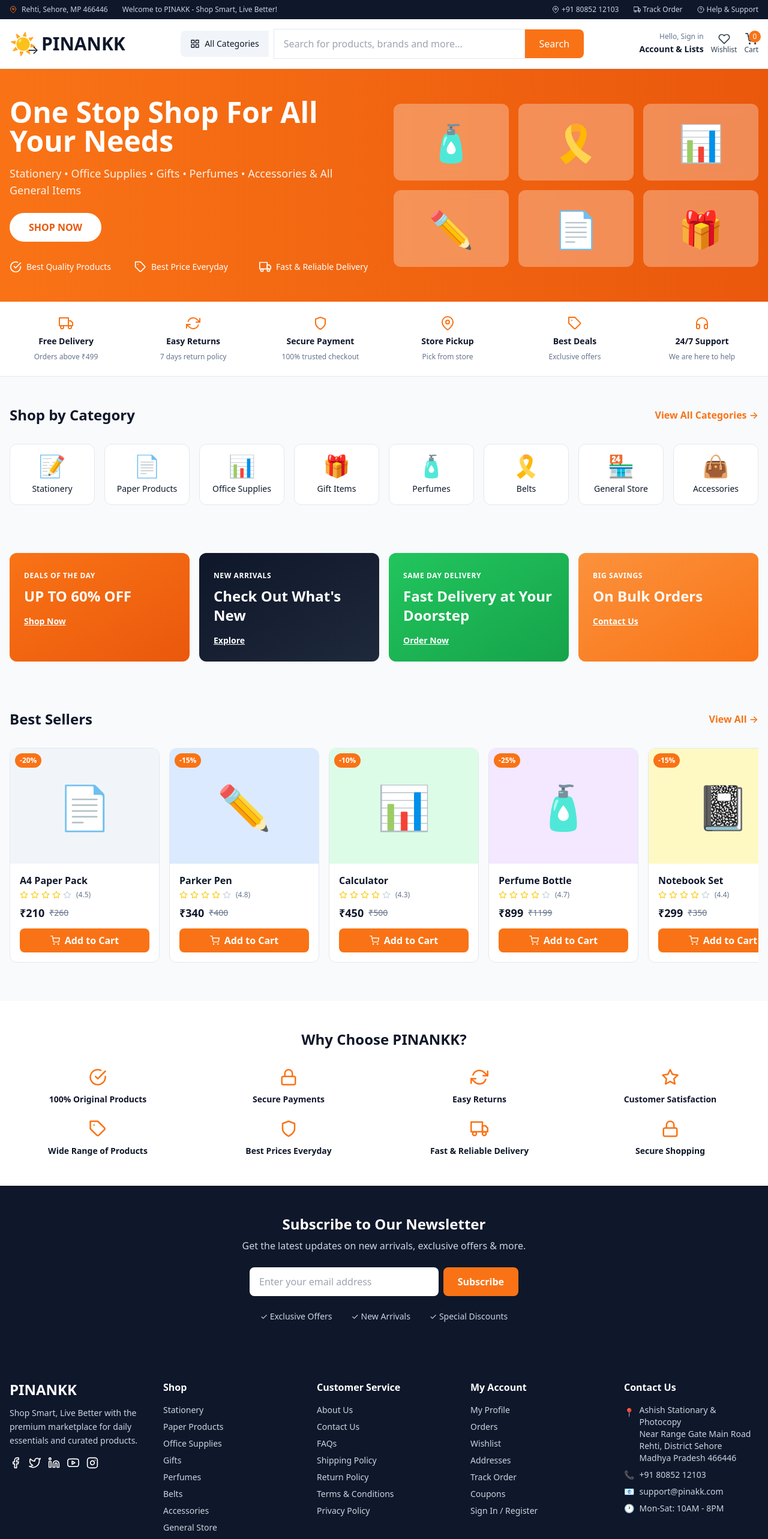
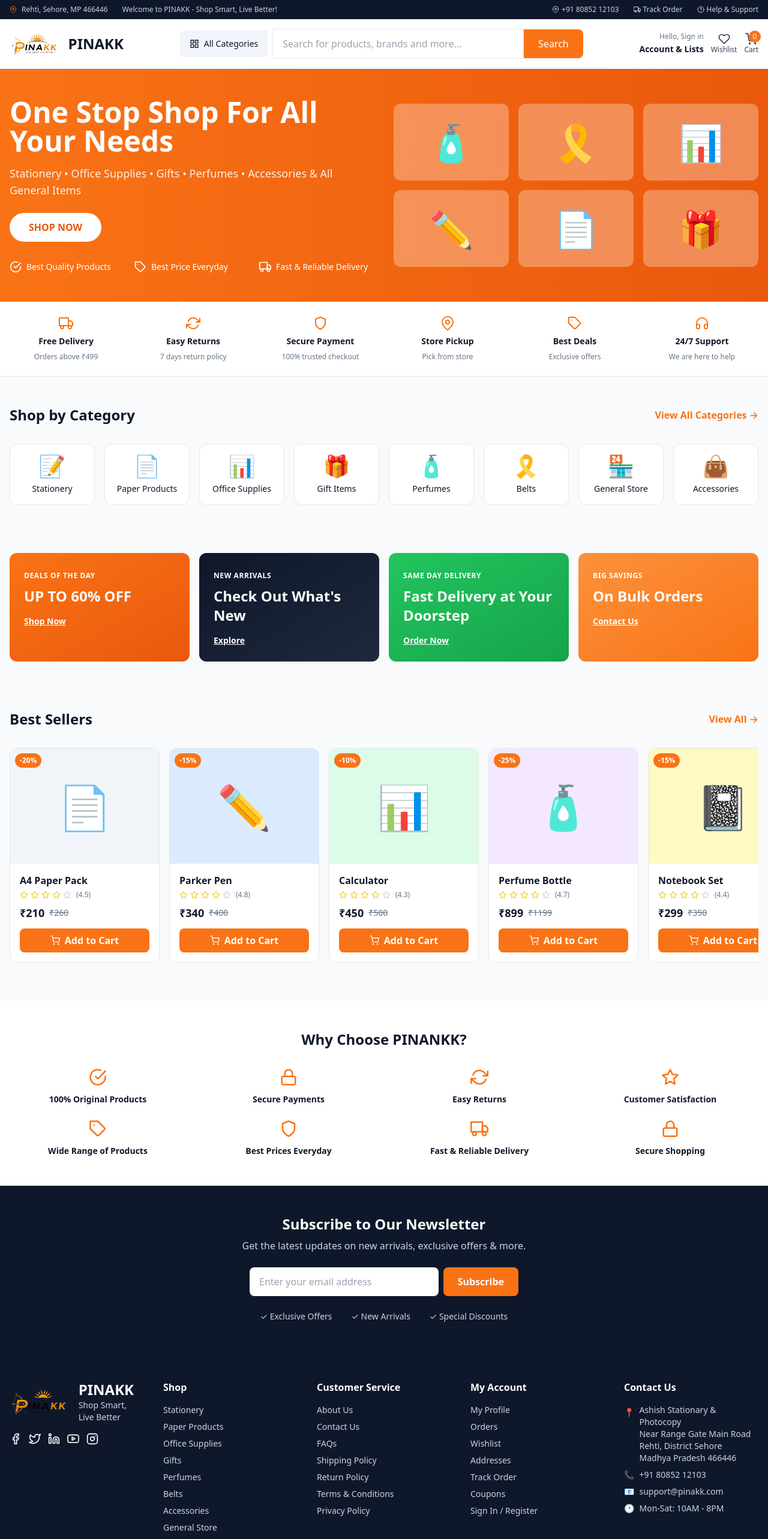
Before and after one commit to ashishstationery8085-cyber/PINAKK, a Next.js app in the folder client/: page / in a window 1280 px wide. Shown: the top 2566 px of the page at 60% size. Built offline with nearby package versions, Linux system fonts and the light colour scheme; no server answers.

Commit message:
Header and footer: use uploaded logo image (logo.png)

```diff
--- a/client/src/components/Footer.tsx
+++ b/client/src/components/Footer.tsx
@@ -7,11 +7,14 @@
       <div className="mx-auto max-w-7xl px-4 py-12">
         <div className="grid gap-8 sm:grid-cols-2 lg:grid-cols-5">
           {/* Logo & Description */}
-          <div className="lg:col-span-1">
-            <h3 className="text-2xl font-bold text-white">PINANKK</h3>
-            <p className="mt-3 text-sm leading-relaxed">
-              Shop Smart, Live Better with the premium marketplace for daily essentials and curated products.
-            </p>
+          <div className="lg:col-span-1 flex flex-col">
+            <div className="flex items-center gap-3">
+              <img src="/logo.png" alt="PINAKK" className="h-12 w-auto object-contain" />
+              <div>
+                <h3 className="text-2xl font-bold text-white">PINAKK</h3>
+                <p className="text-sm text-slate-300">Shop Smart, Live Better</p>
+              </div>
+            </div>
             <div className="mt-4 flex gap-3">
               <a href="#" className="text-white hover:text-secondary transition"><FiFacebook className="text-xl" /></a>
               <a href="#" className="text-white hover:text-secondary transition"><FiTwitter className="text-xl" /></a>
--- a/client/src/components/TopNav.tsx
+++ b/client/src/components/TopNav.tsx
@@ -61,14 +61,9 @@
         <div className="mx-auto max-w-7xl px-4 py-4">
           <div className="flex items-center justify-between gap-4">
             {/* Logo */}
-            <Link href="/" className="flex items-center gap-2">
-              <div className="flex items-center gap-2">
-                <div className="relative">
-                  <div className="text-4xl">☀️</div>
-                  <div className="absolute -right-1 -bottom-1 text-xl">→</div>
-                </div>
-                <span className="text-3xl font-bold text-slate-900">PINANKK</span>
-              </div>
+            <Link href="/" className="flex items-center gap-3">
+              <img src="/logo.png" alt="PINAKK" className="h-10 w-auto object-contain" />
+              <span className="text-2xl font-bold text-slate-900 hidden sm:inline">PINAKK</span>
             </Link>
 
             {/* Categories & Search */}
```
